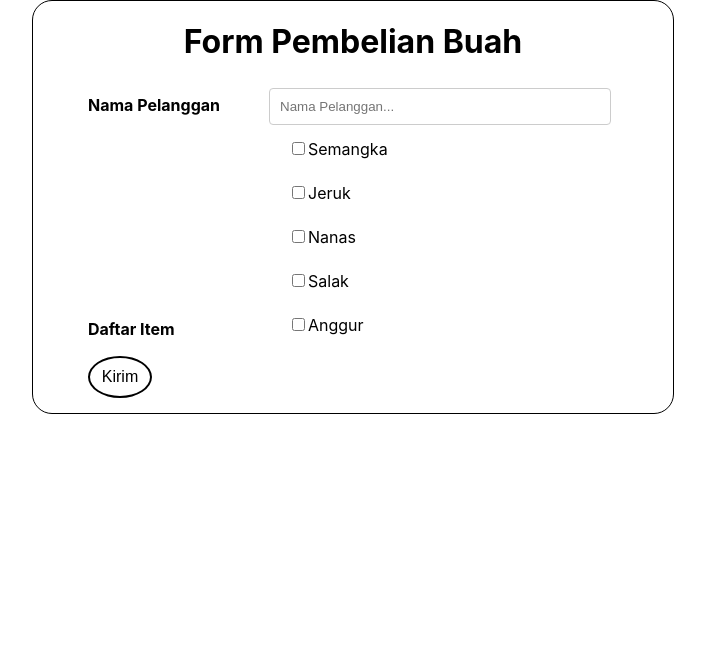
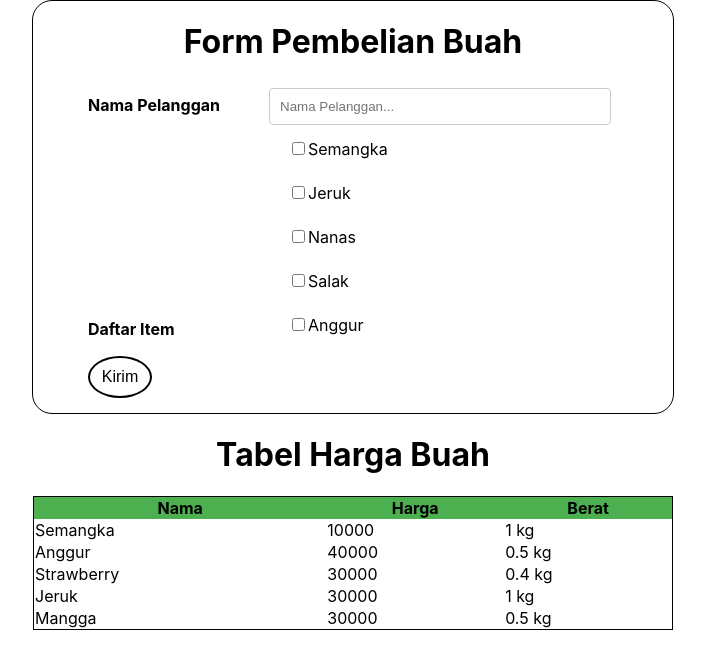
Before and after one commit to PurnamaDeri/sanbercode-reactjs-batch18-part2, a React (Create React App) app in the folder my-app/: page / in a window 1280 px wide. Shown: the top 666 px of the page, without its empty margins (287-992 px from the left). Built offline with nearby package versions, Linux system fonts and the light colour scheme.

Commit message:
Tugas 10 Pekan 2

```diff
--- a/my-app/src/App.css
+++ b/my-app/src/App.css
@@ -170,6 +170,30 @@ input[type=submit]:hover {
   }
 }
 
+/* Style Tabel*/
+.TabelBuah{
+  margin:  auto;
+  border-collapse: collapse;
+  width: 50%;
+  border: 1px solid black;
+  padding: 8px;
+}
+
+.buahth {
+  padding-top: 12px;
+  padding-bottom: 12px;
+  text-align: left;
+  background-color: #4CAF50;
+  color: white;
+}
+
+.rt-tr-group:nth-of-type(even){
+  background: red;
+}
+
+.tr1{
+  background-color: #4CAF50;
+}
 
 @keyframes App-logo-spin {
   from {
--- a/my-app/src/App.js
+++ b/my-app/src/App.js
@@ -1,67 +1,14 @@
 import React from 'react';
-import logo from './logo.svg';
 import './App.css';
+import UserForm from './Tugas-9/tugas9.js';
+import Tugas10  from './Tugas-10/tugas10.js';
 
 function App() {
-  return (
-    // <div className="App">
-    //   <header className="App-header">
-    //     <img src={logo} className="App-logo" alt="logo" />
-    //     <p>
-    //       Edit <code>src/App.js</code> and save to reload.
-    //     </p>
-    //     <a
-    //       className="App-link"
-    //       href="https://reactjs.org"
-    //       target="_blank"
-    //       rel="noopener noreferrer"
-    //     >
-    //       Learn React
-    //     </a>
-    //   </header>
-    // </div>
-    <p className="border" style = {{border: "1px solid",width: "50%", margin: "0 auto",}}>
-    <h1 className="judul">Form Pembelian Buah</h1>
-    <form action="#">
-    <label className="labelform" for="fname">Nama Pelanggan</label>
-      <input type="text" id="fname" name="firstname" placeholder="Nama Pelanggan..."></input>
-
-    <div class="row">
-    <div class="col-25">
-      <label className="judul2" for="lname">Daftar Item</label>
-    </div>
-
-    <div class="col-75">
-        <input type="checkbox"></input>
-        <span class="checkmark"></span>
-        <label class="container-checkbox">Semangka</label>
-        <br></br>
-
-        <input type="checkbox"></input>
-        <span class="checkmark"></span>
-        <label class="container-checkbox">Jeruk</label>
-        <br></br>
-
-        <input type="checkbox"></input>
-        <span class="checkmark"></span>
-        <label class="container-checkbox">Nanas</label>
-        <br></br>
-
-        <input type="checkbox"></input>
-        <span class="checkmark"></span>
-        <label class="container-checkbox">Salak</label>
-        <br></br>
-
-        <input type="checkbox"></input>
-        <span class="checkmark"></span>
-        <label class="container-checkbox">Anggur</label>
-        <br></br>
-        </div>
-        </div>
-        <br></br>
-        </form>
-        <button class="button">Kirim</button>
-    </p>
+  return(
+    <>
+    <UserForm/>
+    <Tugas10 />
+    </>
   );
 }
 
--- /dev/null
+++ b/my-app/src/Tugas-10/tugas10.js
@@ -0,0 +1,44 @@
+import React from 'react';
+
+let dataHargaBuah = [
+    {nama: "Semangka", harga: 10000, berat: 1000},
+    {nama: "Anggur", harga: 40000, berat: 500},
+    {nama: "Strawberry", harga: 30000, berat: 400},
+    {nama: "Jeruk", harga: 30000, berat: 1000},
+    {nama: "Mangga", harga: 30000, berat: 500}
+];
+
+class DataTabel extends React.Component {
+    render() {
+        return <td>{this.props.nama}</td>;
+    }
+}
+
+class Tugas10 extends React.Component {
+    render() {
+        return(
+            <>
+            <h1 style ={{"text-align" : "center", "Margin-top" : "1cm" }}>Tabel Harga Buah</h1>
+
+                <table class = "TabelBuah">
+                    <th  class = "tr1">Nama</th>
+                    <th  class = "tr1">Harga</th>
+                    <th  class = "tr1">Berat</th>
+                {
+            dataHargaBuah.map(
+                item=> {
+                    return(
+                    <tr>
+                        <DataTabel nama={item.nama}/>
+                        <DataTabel nama={item.harga}/>
+                        <DataTabel nama={(item.berat/1000) + " kg"}/>
+                    </tr>
+                )})
+                }
+        </table>
+        </>
+        )
+    }
+}
+
+export default Tugas10;
--- /dev/null
+++ b/my-app/src/Tugas-9/tugas9.js
@@ -0,0 +1,52 @@
+import React from 'react'
+
+class UserForm extends React.Component{
+    render(){
+        return (
+            <p className="border" style = {{border: "1px solid",width: "50%", margin: "0 auto",}}>
+            <h1 className="judul">Form Pembelian Buah</h1>
+            <form action="#">
+            <label className="labelform" for="fname">Nama Pelanggan</label>
+              <input type="text" id="fname" name="firstname" placeholder="Nama Pelanggan..."></input>
+
+            <div class="row">
+            <div class="col-25">
+              <label className="judul2" for="lname">Daftar Item</label>
+            </div>
+
+            <div class="col-75">
+                <input type="checkbox"></input>
+                <span class="checkmark"></span>
+                <label class="container-checkbox">Semangka</label>
+                <br></br>
+
+                <input type="checkbox"></input>
+                <span class="checkmark"></span>
+                <label class="container-checkbox">Jeruk</label>
+                <br></br>
+
+                <input type="checkbox"></input>
+                <span class="checkmark"></span>
+                <label class="container-checkbox">Nanas</label>
+                <br></br>
+
+                <input type="checkbox"></input>
+                <span class="checkmark"></span>
+                <label class="container-checkbox">Salak</label>
+                <br></br>
+
+                <input type="checkbox"></input>
+                <span class="checkmark"></span>
+                <label class="container-checkbox">Anggur</label>
+                <br></br>
+                </div>
+                </div>
+                <br></br>
+                </form>
+                <button class="button">Kirim</button>
+            </p>
+          );
+    }
+}
+
+export default UserForm
```
